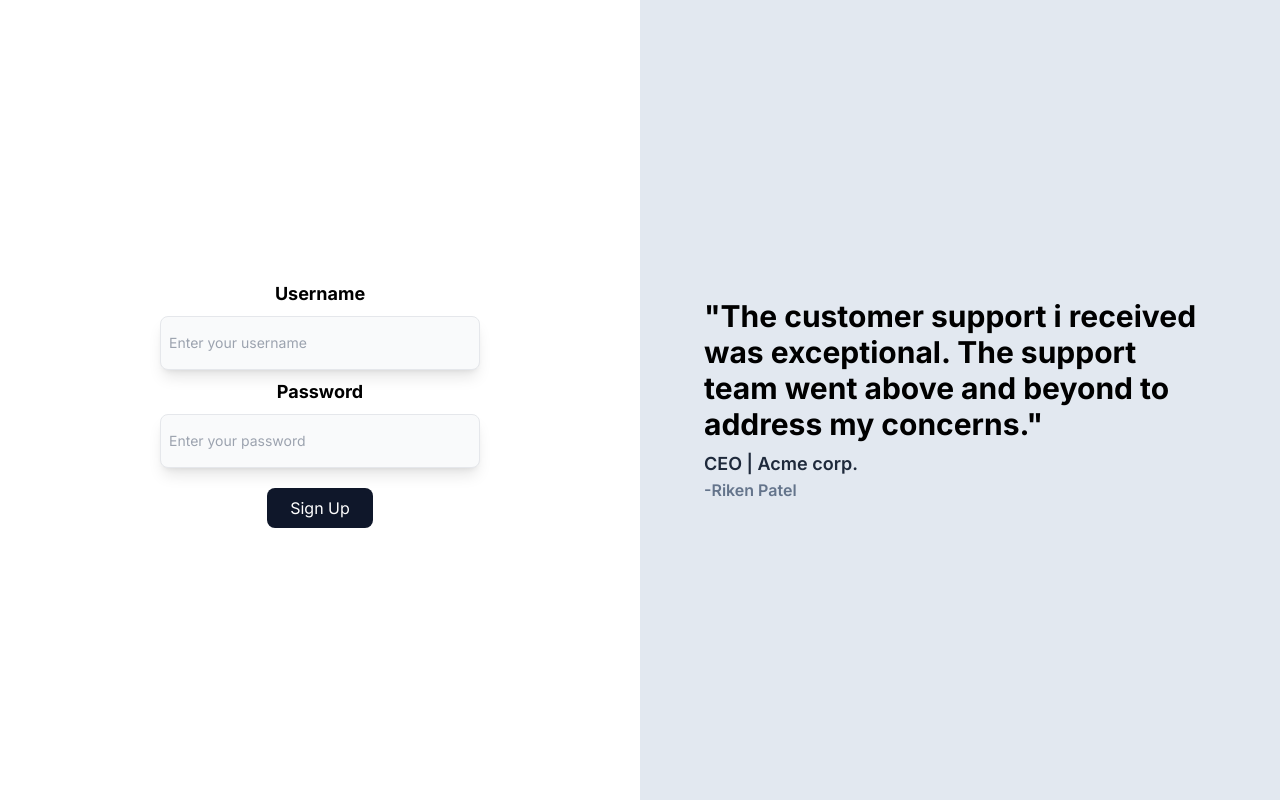
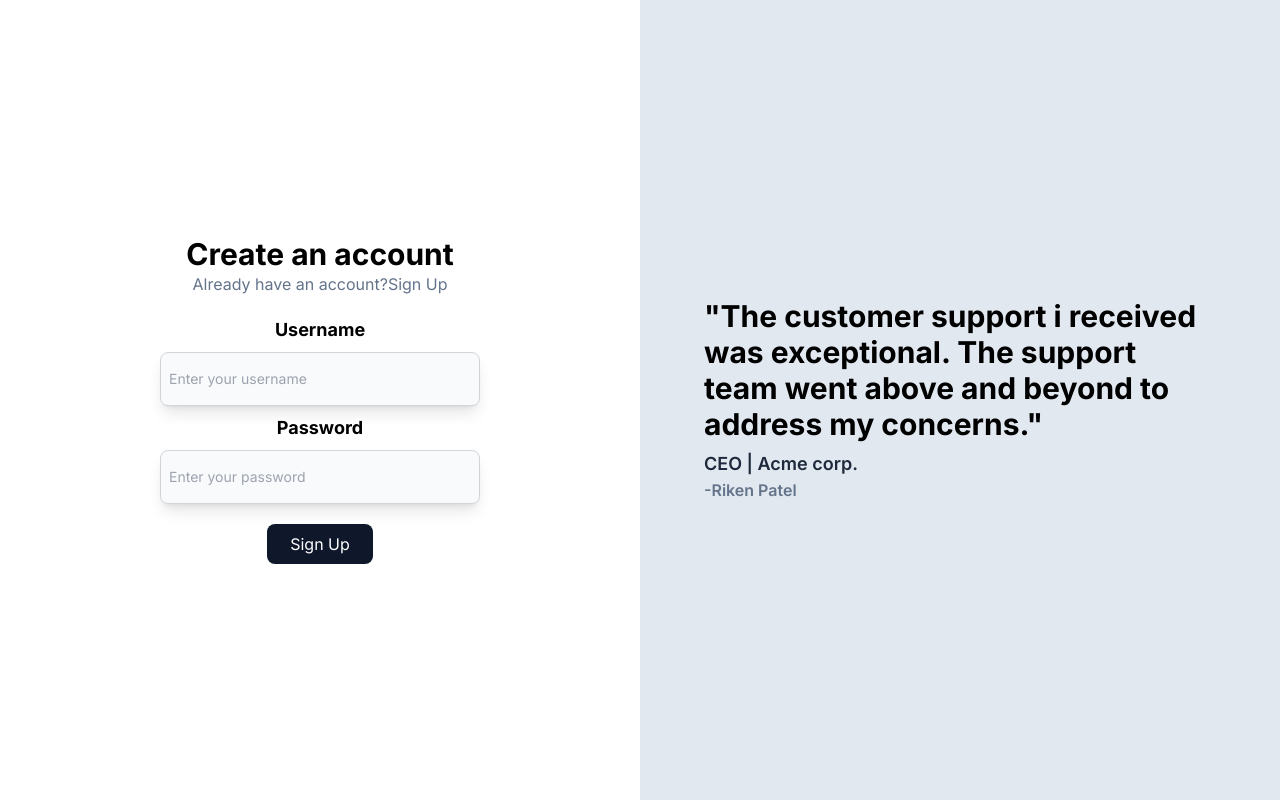
Before and after one commit to RikenMor001/NextJs-Backend, a Next.js app: page /signup in a window 1280 px wide. Built offline with nearby package versions, Linux system fonts and the light colour scheme.

Commit message:
Update Signup.tsx

```diff
--- a/app/components/Signup.tsx
+++ b/app/components/Signup.tsx
@@ -1,4 +1,3 @@
-
 
 // button uses axios.post because it will post the username and the password or any other type of schema that is been introduced by the database
 // provider. Following the " Prsima.Schema "
@@ -22,6 +21,22 @@ export function Signup(){
     return <div>
             <div className="grid grid-cols-2">
                 <div className="flex justify-center flex-col">
+                    <div className="mb-3">
+                    <div className="flex justify-center font-bold text-3xl">
+                        Create an account
+                    </div>
+                        <div className="flex justify-center text-slate-500 text-md">
+                            <div>
+                                Already have an account?
+                            </div>
+                            <div className="underline hover:text-slate-900">
+                                <button>
+                                    Sign Up
+                                </button>
+                            </div>
+                        </div>
+                    </div>
+
                     <div>
                         <Input
                             label="Username"
@@ -87,7 +102,7 @@ function Input({label, placeholder, type, onChange}: SignupProps){
             placeholder={placeholder}
             type={type}
             onChange={onChange}
-            className="w-full bg-gray-50 text-gray-900 text-sm rounded-lg shadow-lg px-2 py-4 border border-gray-200"
+            className="w-full bg-gray-50 text-gray-900 text-sm rounded-lg shadow-lg px-2 py-4 border border-gray-300"
             required
             />
         </div>
```
